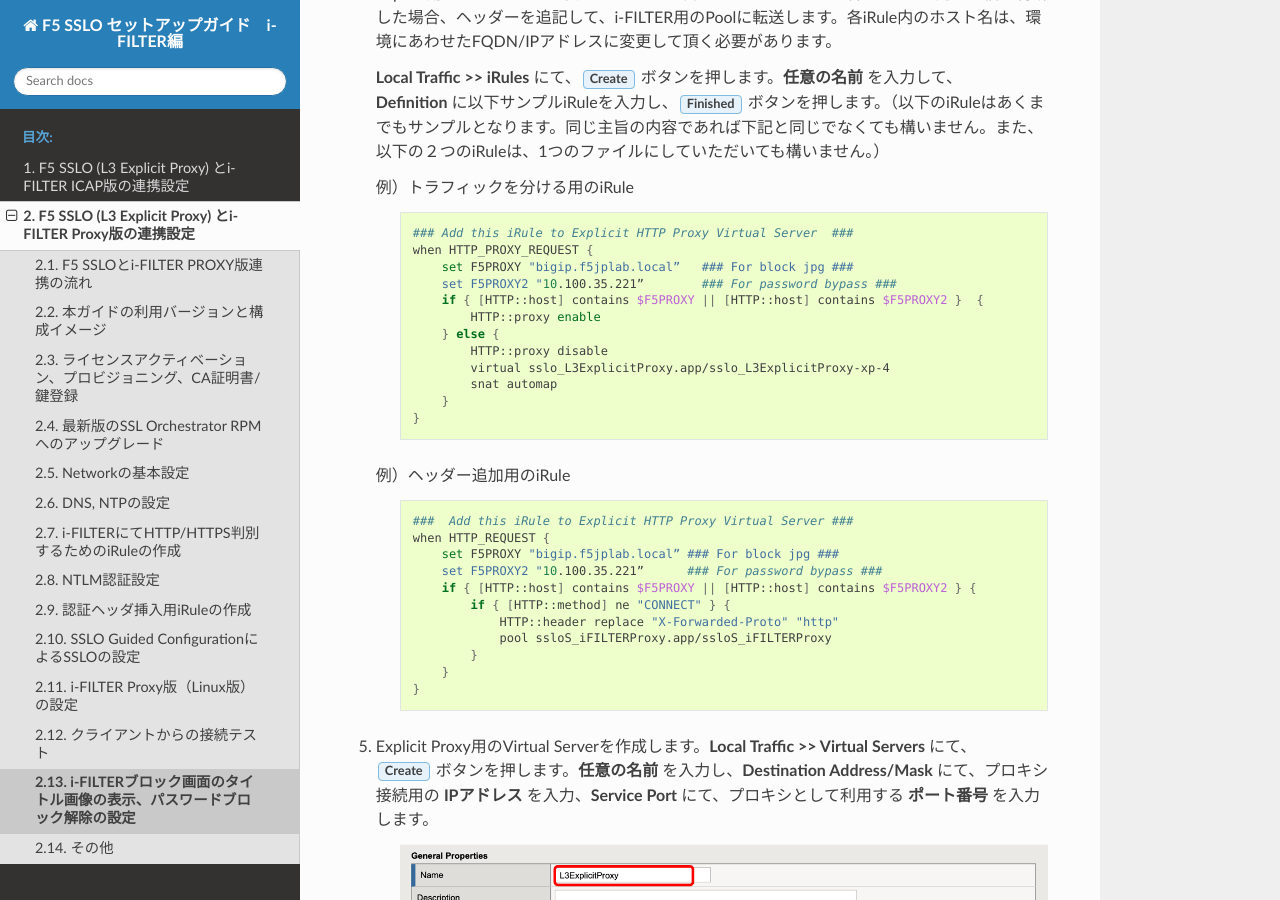
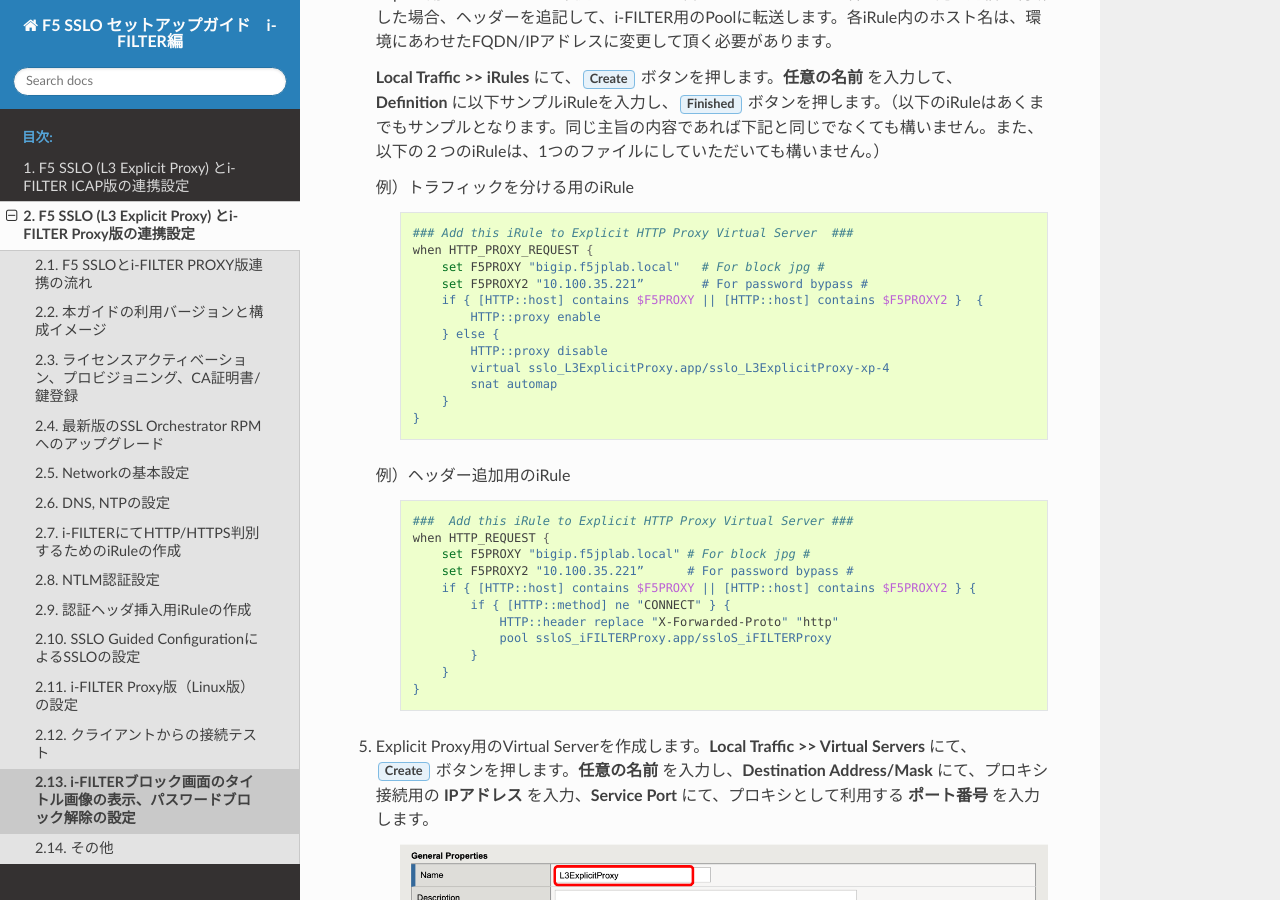
Before and after one commit to BeF5/f5j-sslo-iswf, a Sphinx documentation site: the page built from docs/content2/module13/module13.rst, in a window 1280 px wide and 900 px high, scrolled down 1997 px. Built offline with Sphinx 7.4.7 and the Read the Docs theme 2.0.0, drawn with Linux system fonts in a browser that asks for light colours.

Commit message:
no message

```diff
--- a/docs/content2/module13/module13.rst
+++ b/docs/content2/module13/module13.rst
@@ -37,8 +37,8 @@ Explicit HTTP Proxy用Virtual Serverの作成
 
         ### Add this iRule to Explicit HTTP Proxy Virtual Server  ###
         when HTTP_PROXY_REQUEST {
-            set F5PROXY "bigip.f5jplab.local”   ### For block jpg ###
-            set F5PROXY2 "10.100.35.221”        ### For password bypass ###
+            set F5PROXY "bigip.f5jplab.local"   # For block jpg #
+            set F5PROXY2 "10.100.35.221”        # For password bypass #
             if { [HTTP::host] contains $F5PROXY || [HTTP::host] contains $F5PROXY2 }  {
                 HTTP::proxy enable
             } else {
@@ -54,8 +54,8 @@ Explicit HTTP Proxy用Virtual Serverの作成
 
         ###  Add this iRule to Explicit HTTP Proxy Virtual Server ###
         when HTTP_REQUEST {
-            set F5PROXY "bigip.f5jplab.local” ### For block jpg ###
-            set F5PROXY2 "10.100.35.221”      ### For password bypass ###
+            set F5PROXY "bigip.f5jplab.local" # For block jpg #
+            set F5PROXY2 "10.100.35.221”      # For password bypass #
             if { [HTTP::host] contains $F5PROXY || [HTTP::host] contains $F5PROXY2 } {
                 if { [HTTP::method] ne "CONNECT" } {
                     HTTP::header replace "X-Forwarded-Proto" "http"
--- a/docs/content2/module14/module14.rst
+++ b/docs/content2/module14/module14.rst
@@ -32,7 +32,7 @@
     .. image:: images/mod14-1.png
     |
 
-SSLOを経由させたi-FILTER DBのアップデート設定
+i-FILTER通信について
 --------------------------------------------
 
-**Comming Soon!**
+#. i-FILTERのDBアップデートやシステムアップデートに必要な通信に関しては、i-FILTER用サーバにて管理用VLANを通して、アップデートできるように設定して下さい。
```
